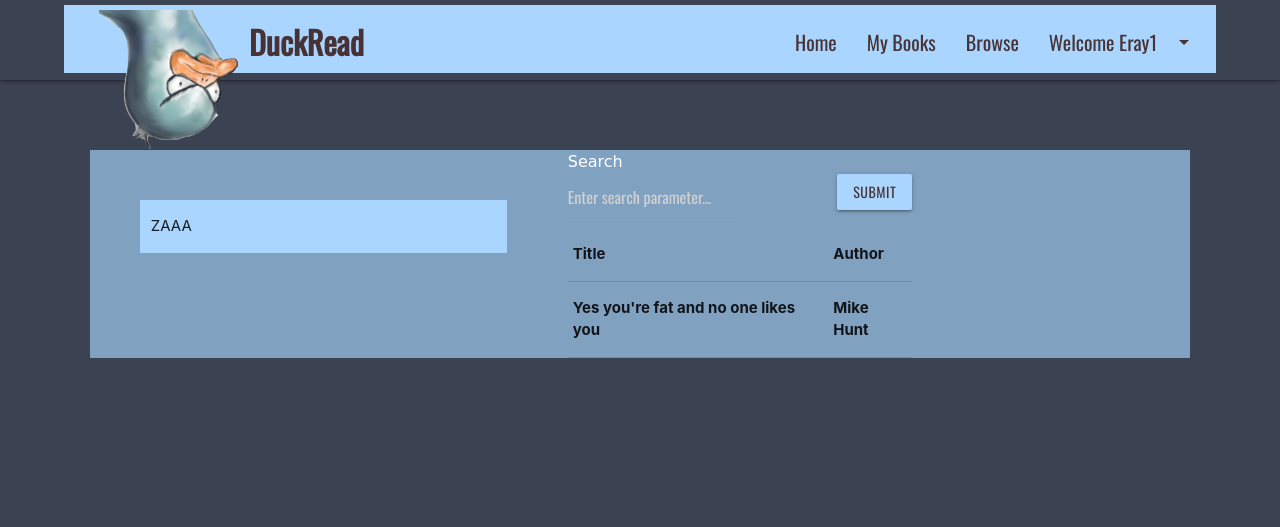
After one commit to oguztuzgen/CS-353-Goodreads, a PHP site: page /booklist.php in a window 1280 px wide. The commit adds this page. Shown: the top 527 px of the page. Run offline with PHP 8.4, Linux system fonts and the light colour scheme; lists and menus that the app fills with data are empty.

Commit message:
done booklist.php

```diff
--- /dev/null
+++ b/src/booklist.php
@@ -0,0 +1,44 @@
+
+
+<!DOCTYPE html>
+<html>
+	<?php	require('template/header.php'); ?>
+
+	<div>
+		<div style="padding: 150px 7%;">
+			<div class="brand-dark row">
+				<div class="brand col s4 md5" style="margin: 50px">
+					<p>ZAAA</p>
+				</div>
+				<div class="col s4 md5">
+					<div> <!-- RIGHT HAND SIDE -->
+						<div class="text brand-text-alt">Search</div>
+						<form action="booklist.php" method="POST">
+							<input type="text" class="text" style="float: left; width: 50%;" placeholder="Enter search parameter...">
+							<input type="submit" class="btn brand-btn" style="float: right;" name="submit" value="Submit">
+						</form>
+						<div>
+							<table>
+								<thead>
+									<tr>
+										<th>Title</th>
+										<th>Author</th>
+									</tr>
+								</thead>
+
+								<tbody>
+									<!-- PHP CODE HERE FOREACH QUERY RESULT -->
+									<tr>
+										<th>Yes you're fat and no one likes you</th>
+										<th>Mike Hunt</th>
+									</tr>
+								</tbody>
+							</table>
+						</div>
+					</div>
+				</div>
+			</div>
+		</div>
+	</div>
+</body>
+</html>
--- a/src/index.php
+++ b/src/index.php
@@ -68,5 +68,6 @@
 
 </div>
 
+</body>
 
 </html>
--- a/src/styles.css
+++ b/src/styles.css
@@ -17,6 +17,12 @@
 	font-family: Oswald;
 	font-size: 32px;
 	font-weight: bold;
+}
+
+.brand-text-alt {
+	color: #E4FCFF;
+	font-size: 24px;
+	font-family: Oswald;
 }
 
 .header {
@@ -46,6 +52,12 @@
 	font-family: Oswald;
 }
 
+.brand-btn {
+	color: #473335;
+	background: #AAD5FF;
+	font-family: Oswald;
+}
+
 nav {
 	height: 10%;
 	padding-top: 5px;
@@ -53,6 +65,12 @@ nav {
 
 body {
 	background-color: #3b4251;
+}
+
+input[type=text] {
+	color: #473335;
+	background-color: #AAD5FF;
+	font-family: Oswald;
 }
 
 /* .center {
--- a/src/template/header.php
+++ b/src/template/header.php
@@ -18,7 +18,10 @@
 	?>
 </ul>
 
-<div class="header navbar-fixed">
+
+<!-- TODO FOR EVERY PAGE ADD CLOSING BODY TAG TO THE END -->
+
+<body class="header navbar-fixed">
 
 	<nav class="header">
 		<div class="brand nav-wrapper" style="width: 90%; height: 90%; padding: 5px; margin:auto;">
@@ -47,7 +50,7 @@
 
 		</div>
 	</nav>
-</div>
+<!-- </div>	 -->
 
 <script>
 		document.addEventListener('DOMContentLoaded', function() {
```
